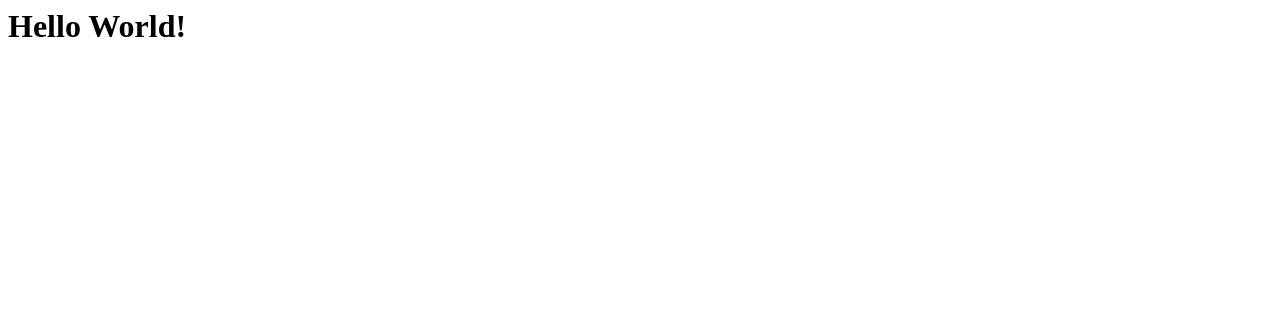
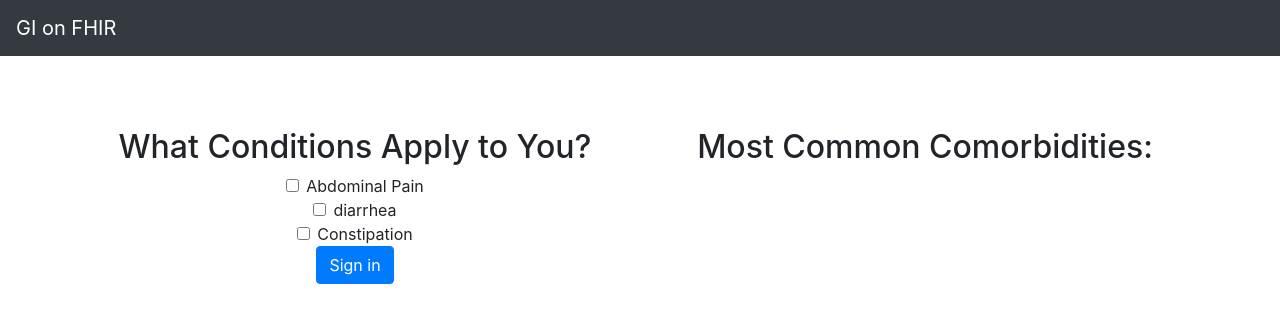
Before and after one commit to gi-on-fhir/gi-on-fhir.github.io, a plain HTML site: page index.html in a window 1280 px wide. Drawn offline with nearby package versions, Linux system fonts and the light colour scheme.

Commit message:
Bootstrap is setup and some user input functionality is added as well.

```diff
--- /dev/null
+++ b/index.css
@@ -0,0 +1,7 @@
+body {
+  padding-top: 5rem;
+}
+.content {
+  padding: 3rem 1.5rem;
+  text-align: center;
+}
--- a/index.html
+++ b/index.html
@@ -1 +1,70 @@
-<h1>Hello World!</h1>
+<!doctype html>
+<html lang="en">
+  <head>
+    <meta charset="utf-8">
+    <meta name="viewport" content="width=device-width, initial-scale=1, shrink-to-fit=no">
+    <meta name="description" content="">
+    <meta name="author" content="">
+    <link rel="icon" href="../../../../favicon.ico">
+
+    <title>Starter Template for Bootstrap</title>
+
+    <!-- Bootstrap core CSS -->
+    <link rel="stylesheet" href="https://stackpath.bootstrapcdn.com/bootstrap/4.3.1/css/bootstrap.min.css" integrity="sha384-ggOyR0iXCbMQv3Xipma34MD+dH/1fQ784/j6cY/iJTQUOhcWr7x9JvoRxT2MZw1T" crossorigin="anonymous">
+
+    <!-- Custom styles for this template -->
+    <link href="index.css" rel="stylesheet">
+  </head>
+
+  <body>
+
+    <nav class="navbar navbar-expand-md navbar-dark bg-dark fixed-top">
+      <a class="navbar-brand" href="#">GI on FHIR</a>
+      <button class="navbar-toggler" type="button" data-toggle="collapse" data-target="#navbarsExampleDefault" aria-controls="navbarsExampleDefault" aria-expanded="false" aria-label="Toggle navigation">
+        <span class="navbar-toggler-icon"></span>
+      </button>
+    </nav>
+
+    <div class="content">
+    <main role="main" class="container">
+      <div class="row">
+          <div class="col">
+            <form id="question" >
+                <h2>What Conditions Apply to You?</h2>
+                <div class="form-check" class="d-flex">
+                  <input class="form-check-input" type="checkbox" value="" id="abdominal-pain">
+                  <label class="form-check-label" for="abdominal-pain">
+                    Abdominal Pain
+                  </label>
+                </div>
+                <div class="form-check">
+                  <input class="form-check-input" type="checkbox" value="" id="diarrhea">
+                  <label class="form-check-label" for="diarrhea">
+                    diarrhea
+                  </label>
+                </div>
+                <div class="form-check">
+                  <input class="form-check-input" type="checkbox" value="" id="constipation">
+                  <label class="form-check-label" for="constipation">
+                    Constipation
+                  </label>
+                </div>
+                <button type="submit" class="btn btn-primary">Sign in</button>
+            </form>
+          </div>
+          <div class="col">
+            <h2>Most Common Comorbidities:</h2>
+          </div>
+
+        </div>
+
+    </main><!-- /.container -->
+  </div>
+
+    <!-- Bootstrap core JavaScript
+    ================================================== -->
+    <!-- Placed at the end of the document so the pages load faster -->
+<script src="https://code.jquery.com/jquery-3.3.1.slim.min.js" integrity="sha384-q8i/X+965DzO0rT7abK41JStQIAqVgRVzpbzo5smXKp4YfRvH+8abtTE1Pi6jizo" crossorigin="anonymous"></script>
+<script src="https://cdnjs.cloudflare.com/ajax/libs/popper.js/1.14.7/umd/popper.min.js" integrity="sha384-UO2eT0CpHqdSJQ6hJty5KVphtPhzWj9WO1clHTMGa3JDZwrnQq4sF86dIHNDz0W1" crossorigin="anonymous"></script>
+<script src="https://stackpath.bootstrapcdn.com/bootstrap/4.3.1/js/bootstrap.min.js" integrity="sha384-JjSmVgyd0p3pXB1rRibZUAYoIIy6OrQ6VrjIEaFf/nJGzIxFDsf4x0xIM+B07jRM" crossorigin="anonymous"></script>  </body>
+</html>
```
